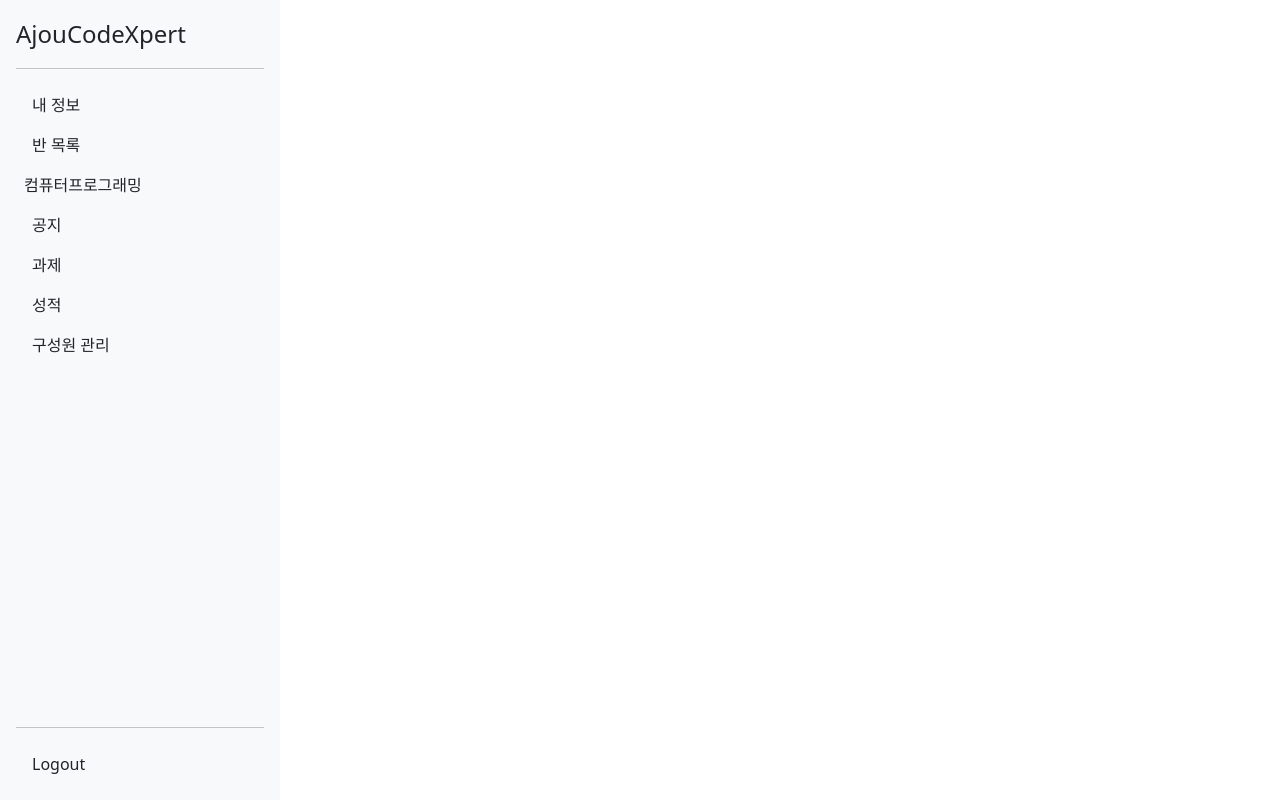
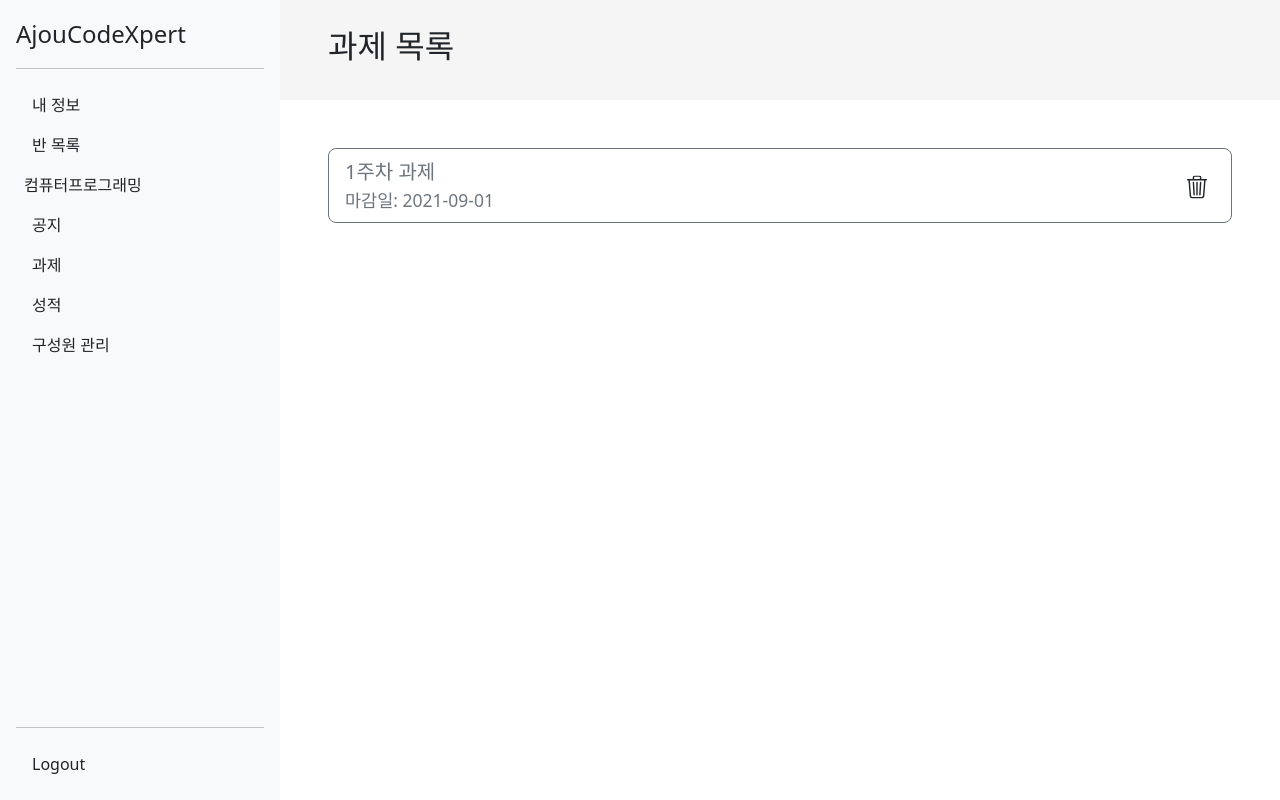
Before and after one commit to 2023-Fall-SE-CodeMates/AjouCodeXpert_Web, a React (Create React App) app: page /classes/1/assignments in a window 1280 px wide. Built offline with nearby package versions, Linux system fonts and the light colour scheme.

Commit message:
과제, 문제 리스트 아이템 구현

```diff
--- a/src/App.css
+++ b/src/App.css
@@ -11,3 +11,7 @@
 .clickable {
     cursor: pointer;
 }
+
+.listitemButton {
+    height: 75px;
+}
--- a/src/components/Sidebar.jsx
+++ b/src/components/Sidebar.jsx
@@ -11,6 +11,7 @@ Sidebar.propTypes = {
   className: PropTypes.string,
 };
 
+// TODO: className을 어떤 식으로 불러올건지 생각해 봐야 함
 function Sidebar({ classId, className }) {
   const authContext = useAuth();
   const [isAuthenticated, role] = [
--- a/src/components/list/AnnouncementListItem.jsx
+++ b/src/components/list/AnnouncementListItem.jsx
@@ -1,5 +1,6 @@
 import React from "react";
 import PropTypes from "prop-types";
+import { useAuth } from "services/AuthContext";
 import DeleteListItem from "components/button/DeleteListItem";
 
 AnnouncementListItem.propTypes = {
@@ -10,8 +11,11 @@ AnnouncementListItem.propTypes = {
   author: PropTypes.string.isRequired, // 공지사항 작성자
 };
 
-// TODO: 학생일 경우 삭제버튼 숨기기
+// TODO: 편집버튼 추가
 function AnnouncementListItem({ title, content, createdAt, author }) {
+  const authContext = useAuth();
+  const [role] = [authContext.role];
+
   return (
     <div className="mx-5 my-4 px-5 pt-4 pb-3 border rounded-3">
       <div className="d-flex flex-row">
@@ -19,7 +23,7 @@ function AnnouncementListItem({ title, content, createdAt, author }) {
         <p className="flex-grow-1" />
         <p className="me-2">{author}</p>
         <p className="me-2">{createdAt}</p>
-        <DeleteListItem />
+        {role === "ta" && <DeleteListItem />}
       </div>
       <p className="mt-2">{content}</p>
     </div>
--- a/src/components/list/AssignmentListItem.jsx
+++ b/src/components/list/AssignmentListItem.jsx
@@ -1,7 +1,51 @@
 import React from "react";
+import { useNavigate } from "react-router-dom";
+import { useAuth } from "services/AuthContext";
+import PropTypes from "prop-types";
+import DeleteListItem from "components/button/DeleteListItem";
 
-function AssignmentListItem(props) {
-  return <div></div>;
+AssignmentListItem.propTypes = {
+  classId: PropTypes.number.isRequired, // 반 ID
+  assignmentId: PropTypes.number.isRequired, // 과제 ID
+  assignmentName: PropTypes.string.isRequired, // 과제 이름
+  dueDate: PropTypes.string.isRequired, // 제출기한
+  score: PropTypes.string, // 과제 점수
+  fromScorePage: PropTypes.bool, // 성적 페이지에서 접속했는지 여부
+};
+
+function AssignmentListItem({
+  classId,
+  assignmentId,
+  assignmentName,
+  dueDate,
+  score,
+  fromScorePage,
+}) {
+  const navigate = useNavigate();
+  const authContext = useAuth();
+  const [role] = [authContext.role];
+  return (
+    <div className="position-relative">
+      <button
+        className="btn btn-outline-secondary btn-lg text-start w-100 overflow-hidden listitemButton"
+        type="button"
+        onClick={() => {
+          if (fromScorePage)
+            navigate(`/classes/${classId}/scores/${assignmentId}`);
+          else navigate(`/classes/${classId}/assignments/${assignmentId}`);
+        }}
+      >
+        {assignmentName}
+        <p className="small">마감일: {dueDate}</p>
+      </button>
+      <div className="position-absolute top-50 end-0 translate-middle">
+        {role === "ta" && !fromScorePage && <DeleteListItem />}
+        {role === "student" && fromScorePage && (
+          <div className="h4 me-2">{score}</div>
+        )}
+      </div>
+    </div>
+  );
 }
 
 export default AssignmentListItem;
--- a/src/components/list/ClassListItem.jsx
+++ b/src/components/list/ClassListItem.jsx
@@ -1,7 +1,6 @@
 import React from "react";
-import style from "styles/components/ClassListItem.module.css";
-import cn from "classnames";
 import { useNavigate } from "react-router-dom";
+import { useAuth } from "services/AuthContext";
 import PropTypes from "prop-types";
 import DeleteListItem from "components/button/DeleteListItem";
 
@@ -11,17 +10,15 @@ ClassListItem.propTypes = {
   classCode: PropTypes.string.isRequired, // 과목 코드
 };
 
-// TODO: 학생일 경우 삭제버튼 숨기기
 function ClassListItem({ classId, className, classCode }) {
   const navigate = useNavigate();
+  const authContext = useAuth();
+  const [role] = [authContext.role];
 
   return (
     <div className="position-relative">
       <button
-        className={cn(
-          "btn btn-outline-secondary btn-lg text-start w-100 overflow-hidden",
-          style.classlistitemButton
-        )}
+        className="btn btn-outline-secondary btn-lg text-start w-100 overflow-hidden listitemButton"
         type="button"
         onClick={() => {
           navigate(`/classes/${classId}/assignments`);
@@ -30,7 +27,7 @@ function ClassListItem({ classId, className, classCode }) {
         {className}({classCode})
       </button>
       <div className="position-absolute top-50 end-0 translate-middle">
-        <DeleteListItem />
+        {role === "ta" && <DeleteListItem />}
       </div>
     </div>
   );
--- a/src/pages/common/AssignmentPage.jsx
+++ b/src/pages/common/AssignmentPage.jsx
@@ -1,11 +1,27 @@
 // 과제 페이지
 import React from "react";
 import Sidebar from "components/Sidebar";
+import Titlebar from "components/Titlebar";
+import AssignmentListItem from "components/list/AssignmentListItem";
 
 function AssignmentPage(props) {
   return (
-    <div>
+    <div className="d-flex flex-row">
       <Sidebar classId="11" className="컴퓨터프로그래밍" />
+      <div className="flex-fill d-flex flex-column">
+        <Titlebar title="과제 목록" />
+        <div className="container px-5">
+          <div className="my-5">
+            <AssignmentListItem
+              classId={11}
+              assignmentId={1}
+              assignmentName="1주차 과제"
+              dueDate="2021-09-01"
+              score="9/9"
+            />
+          </div>
+        </div>
+      </div>
     </div>
   );
 }
--- a/src/styles/components/ClassListItem.module.css
+++ /dev/null
@@ -1,3 +0,0 @@
-.classlistitemButton {
-    height: 80px;
-}
```
Also changed, not shown: src/components/list/ProblemListItem.jsx (+51 -2 lines).
